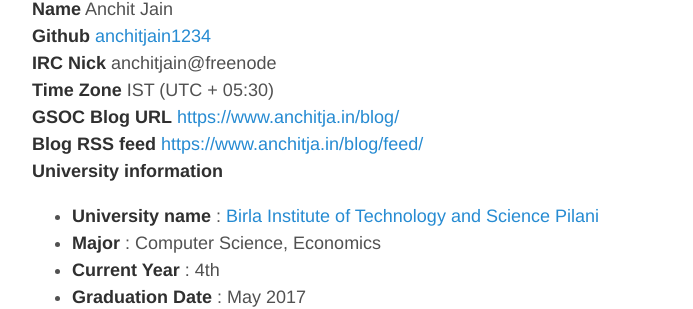
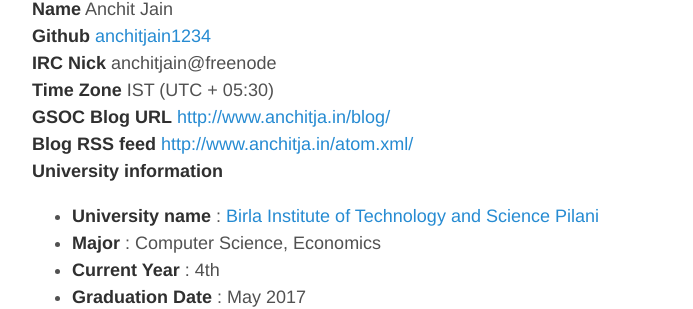
Before and after one commit to anchitjain1234/anchitjain1234.github.io, a Jekyll site: the page built from _posts/2016-03-25-gsoc-proposal.markdown, in a window 1280 px wide and 900 px high. Shown: the part 431-740 px from the top of the window, without its empty margins (293-986 px from the left). Built offline with Jekyll 4.4.1, drawn with Linux system fonts in a browser that asks for light colours; comment, search, counter and statistics services are not loaded; some of the changed lines change nothing that is shown.

Commit message:
UPdated URL in proposal

```diff
--- a/_posts/2016-03-25-gsoc-proposal.markdown
+++ b/_posts/2016-03-25-gsoc-proposal.markdown
@@ -14,8 +14,8 @@
 **Github** [anchitjain1234](https://github.com/anchitjain1234)
 **IRC Nick** anchitjain@freenode
 **Time Zone** IST (UTC + 05:30)
-**GSOC Blog URL** [https://www.anchitja.in/blog/](https://www.anchitja.in/blog/)
-**Blog RSS feed** [https://www.anchitja.in/blog/feed/](https://www.anchitja.in/blog/feed/)
+**GSOC Blog URL** [http://www.anchitja.in/blog/](https://www.anchitja.in/blog/)
+**Blog RSS feed** [http://www.anchitja.in/atom.xml/](http://www.anchitja.in/atom.xml)
 **University information**
 
   * **University name** : [Birla Institute of Technology and Science Pilani](http://www.bits-pilani.ac.in/)
@@ -129,7 +129,7 @@
 
 # Extra information
 
-**Link to Resume** [resume](http://www.anchitjain.com/assets/resume.pdf/)
+**Link to Resume** [resume](http://www.anchitja.in/assets/resume.pdf/)
 
 **Alternate contacts**
 
```
